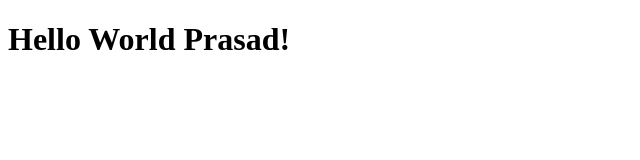
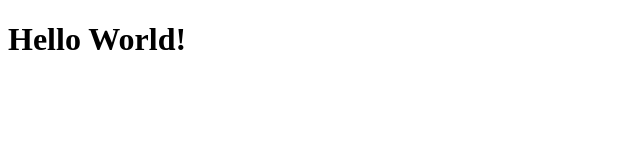
Before and after one commit to pvlele/apachewebserver, a plain HTML site: page index.html in a window 1280 px wide. Shown: the whole page, without its empty margins (0-640 px from the left). Drawn offline with Linux system fonts and the light colour scheme.

Commit message:
second commit

```diff
--- a/index.html
+++ b/index.html
@@ -1 +1 @@
-<!doctype html><html><body><h1>Hello World Prasad!</h1></body></html>
+<!doctype html><html><body><h1>Hello World!</h1></body></html>
```
